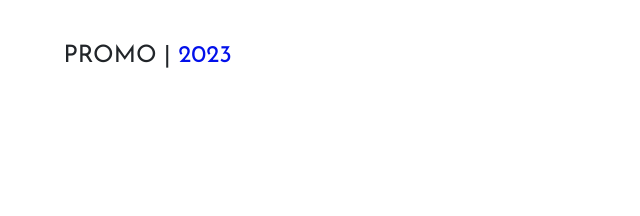
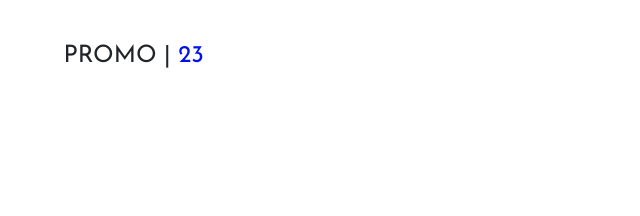
Before and after one commit to Jacksonpirlo/prom11Primitivo, a plain HTML site: page index.html in a window 1280 px wide. Shown: the top 216 px of the page, 0-640 px from the left. Drawn offline with nearby package versions, Linux system fonts and the light colour scheme; a web font is replaced by a local one.

Commit message:
Update index.html

```diff
--- a/index.html
+++ b/index.html
@@ -31,7 +31,7 @@
 	<header>
 		<nav class="navbars">
 			<div class="navbarS">
-			<div class="logo">PROMO | <span>2023</span></div>
+			<div class="logo">PROMO | <span>23</span></div>
 			<ul class="navbar-links">
 				<li><a class="active" href="#">INICIO</a></li>
 				<li><a href="https://www.instagram.com/11unoprimitivo/" target="_blank"a>NOSOTROS</a></li>
```
